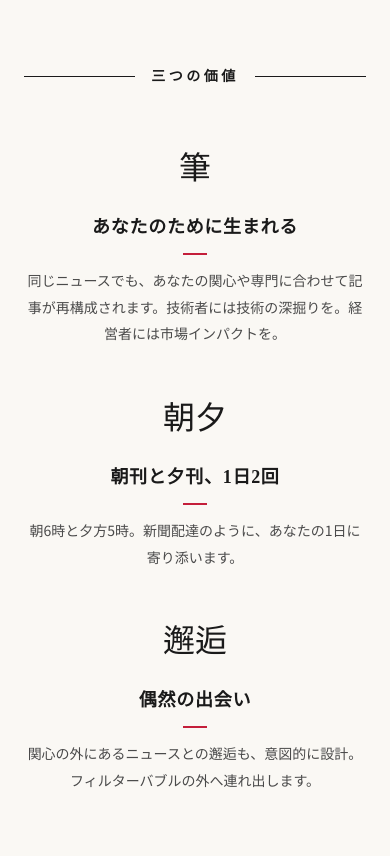
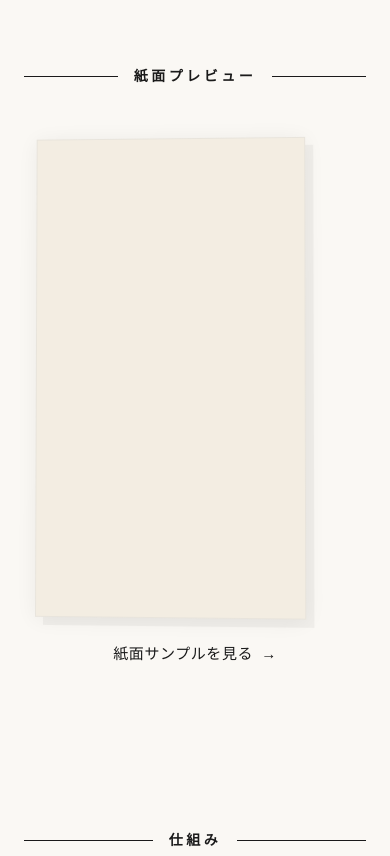
Before and after one commit to paul13131313/generated-news, a plain HTML site: page lp.html in a window 390 px wide. Shown: the part 860-1716 px from the top of the page. Drawn offline with Linux system fonts and the light colour scheme; a web font is replaced by a local one.

Commit message:
Refine LP layout and content
- ヒーローコピーの句読点分を右にオフセットして視覚的センタリング
- SCROLLのletter-spacing補正で正確なセンター配置
- 「三つの価値」セクションを削除
- プレビューをセンター配置＋全体クリックでindex.htmlに遷移
- 料金「¥300（税込）/ 月」を1行にまとめ
- 事前登録セクションのコピーを削除しフォームのみに

Co-Authored-By: Claude Opus 4.6 <noreply@anthropic.com>

```diff
--- a/lp.html
+++ b/lp.html
@@ -115,6 +115,7 @@ body::before {
   display: block;
   opacity: 0;
   overflow: hidden;
+  padding-right: 0.5em;
 }
 
 .hero-sub {
@@ -160,9 +161,11 @@ body::before {
   font-family: var(--font-gothic);
   font-size: 10px;
   letter-spacing: 0.2em;
+  margin-right: -0.2em;
   color: var(--caption);
   opacity: 0;
   animation: fadeIn 1s 3s forwards;
+  text-align: center;
 }
 
 .hero-scroll::after {
@@ -228,56 +231,20 @@ body::before {
   letter-spacing: 0.25em;
 }
 
-/* ===== CONCEPT ===== */
-.concepts {
-  display: grid;
-  grid-template-columns: 1fr;
-  gap: 40px;
-}
-
-@media (min-width: 640px) {
-  .concepts { grid-template-columns: repeat(3, 1fr); gap: 32px; }
-}
-
-.concept-card {
-  text-align: center;
-  padding: 0;
-}
-
-.concept-icon {
-  font-size: 32px;
-  margin-bottom: 16px;
-  display: block;
-}
-
-.concept-title {
-  font-family: var(--font-mincho);
-  font-size: 18px;
-  font-weight: 700;
-  margin-bottom: 12px;
-  letter-spacing: 0.04em;
-}
-
-.concept-title::after {
-  content: '';
-  display: block;
-  width: 24px;
-  height: 2px;
-  background: var(--accent);
-  margin: 10px auto 0;
-}
-
-.concept-text {
-  font-size: 14px;
-  line-height: 1.9;
-  color: #4a4a4a;
-}
-
 /* ===== PREVIEW ===== */
 .preview-wrap {
   position: relative;
   max-width: 640px;
   margin: 0 auto;
+  text-align: center;
+}
+
+.preview-frame-link {
+  display: block;
+  max-width: 320px;
+  margin: 0 auto;
+  text-decoration: none;
+  cursor: pointer;
 }
 
 .preview-frame {
@@ -292,7 +259,7 @@ body::before {
   max-height: 480px;
 }
 
-.preview-frame:hover {
+.preview-frame-link:hover .preview-frame {
   transform: perspective(800px) rotateY(0deg) rotateX(0deg);
 }
 
@@ -407,7 +374,7 @@ body::before {
 .pricing-price {
   font-family: var(--font-mincho);
   font-weight: 800;
-  margin-bottom: 8px;
+  margin-bottom: 20px;
   line-height: 1;
 }
 
@@ -426,13 +393,6 @@ body::before {
   font-weight: 400;
   color: var(--caption);
   vertical-align: baseline;
-}
-
-.pricing-per {
-  font-family: var(--font-gothic);
-  font-size: 13px;
-  color: var(--caption);
-  margin-bottom: 20px;
 }
 
 .pricing-tagline {
@@ -455,21 +415,6 @@ body::before {
   padding: 80px 24px;
   max-width: 560px;
   margin: 0 auto;
-}
-
-.cta-heading {
-  font-family: var(--font-mincho);
-  font-size: clamp(22px, 5vw, 28px);
-  font-weight: 700;
-  letter-spacing: 0.06em;
-  margin-bottom: 16px;
-}
-
-.cta-sub {
-  font-size: 14px;
-  color: #4a4a4a;
-  margin-bottom: 32px;
-  line-height: 1.8;
 }
 
 .cta-form {
@@ -602,38 +547,16 @@ body::before {
   <div class="hero-scroll">SCROLL</div>
 </section>
 
-<!-- ===== CONCEPT ===== -->
-<section class="section">
-  <div class="section-reveal">
-    <div class="sec-divider"><span>三つの価値</span></div>
-    <div class="concepts">
-      <div class="concept-card">
-        <span class="concept-icon">筆</span>
-        <h3 class="concept-title">あなたのために生まれる</h3>
-        <p class="concept-text">同じニュースでも、あなたの関心や専門に合わせて記事が再構成されます。技術者には技術の深掘りを。経営者には市場インパクトを。</p>
-      </div>
-      <div class="concept-card">
-        <span class="concept-icon">朝夕</span>
-        <h3 class="concept-title">朝刊と夕刊、1日2回</h3>
-        <p class="concept-text">朝6時と夕方5時。新聞配達のように、あなたの1日に寄り添います。</p>
-      </div>
-      <div class="concept-card">
-        <span class="concept-icon">邂逅</span>
-        <h3 class="concept-title">偶然の出会い</h3>
-        <p class="concept-text">関心の外にあるニュースとの邂逅も、意図的に設計。フィルターバブルの外へ連れ出します。</p>
-      </div>
-    </div>
-  </div>
-</section>
-
 <!-- ===== PREVIEW ===== -->
 <section class="section">
   <div class="section-reveal">
     <div class="sec-divider"><span>紙面プレビュー</span></div>
     <div class="preview-wrap">
-      <div class="preview-frame">
-        <iframe src="index.html" title="生成新聞プレビュー" loading="lazy" sandbox></iframe>
-      </div>
+      <a href="index.html" class="preview-frame-link">
+        <div class="preview-frame">
+          <iframe src="index.html" title="生成新聞プレビュー" loading="lazy" sandbox></iframe>
+        </div>
+      </a>
       <a href="index.html" class="preview-link">紙面サンプルを見る</a>
     </div>
   </div>
@@ -676,9 +599,8 @@ body::before {
     <div class="pricing-card">
       <div class="pricing-amount">MONTHLY SUBSCRIPTION</div>
       <div class="pricing-price">
-        <span class="pricing-yen">¥</span><span class="pricing-num count-up" data-to="300">0</span><span class="pricing-tax">（税込）</span>
+        <span class="pricing-yen">¥</span><span class="pricing-num count-up" data-to="300">0</span><span class="pricing-tax">（税込）/ 月</span>
       </div>
-      <div class="pricing-per">/ 月</div>
       <p class="pricing-tagline">新聞一部より安く、あなた専用の紙面を。</p>
       <p class="pricing-daily">1日あたり約10円</p>
     </div>
@@ -690,13 +612,11 @@ body::before {
   <div class="section-reveal">
     <div class="sec-divider"><span>事前登録</span></div>
     <div class="cta-section">
-      <h2 class="cta-heading">あなたの朝に、<br>新しい新聞を。</h2>
-      <p class="cta-sub">正式リリース時にご案内をお送りします。</p>
       <form class="cta-form" id="waitlistForm" action="https://formspree.io/f/placeholder" method="POST">
         <input type="email" name="email" class="cta-input" placeholder="メールアドレス" required autocomplete="email">
         <button type="submit" class="cta-submit">事前登録する</button>
       </form>
-      <p class="cta-note">※ メールアドレスは事前登録の案内のみに使用します</p>
+      <p class="cta-note">※ 正式リリース時にご案内をお送りします</p>
     </div>
   </div>
 </section>
```
